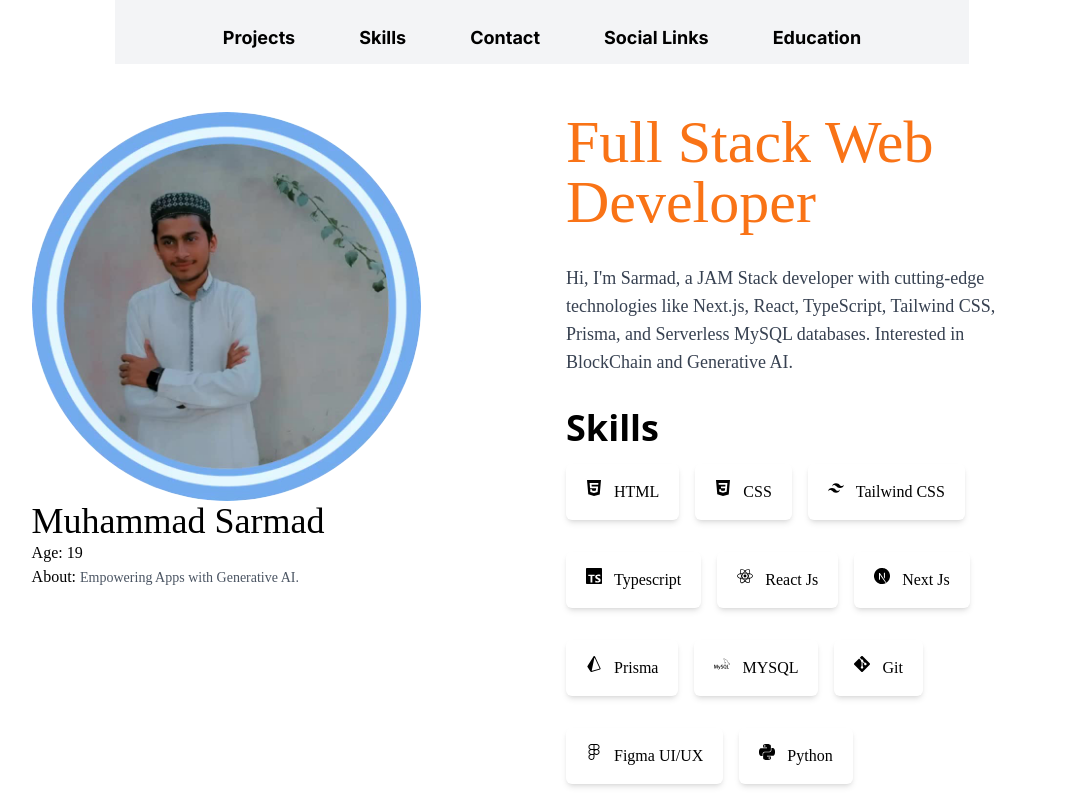
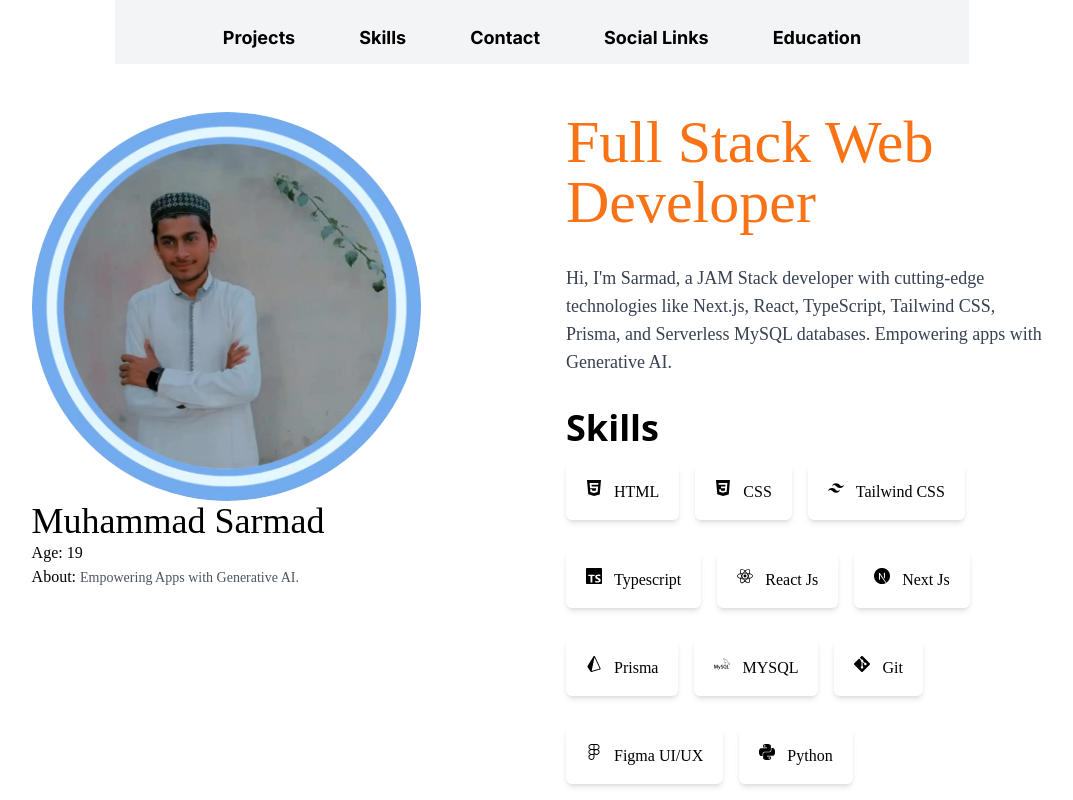
Before and after one commit to Sarmad426/Portfolio-Template, a Next.js app: page / in a window 1280 px wide. Shown: the top 800 px of the page, without its empty margins (98-1171 px from the left). Built offline with nearby package versions, Linux system fonts and the light colour scheme.

Commit message:
Changed description

```diff
--- a/src/components/data.tsx
+++ b/src/components/data.tsx
@@ -47,7 +47,7 @@ export const personalData = [
 export const bio = [
   {
     role: "Full Stack Web Developer",
-    bio: "Hi, I'm Sarmad, a JAM Stack developer with cutting-edge technologies like Next.js, React, TypeScript, Tailwind CSS, Prisma, and Serverless MySQL databases. Interested in BlockChain and Generative AI.",
+    bio: "Hi, I'm Sarmad, a JAM Stack developer with cutting-edge technologies like Next.js, React, TypeScript, Tailwind CSS, Prisma, and Serverless MySQL databases. Empowering apps with Generative AI.",
   },
 ];
 export const skills: skillObj[] = [
```
